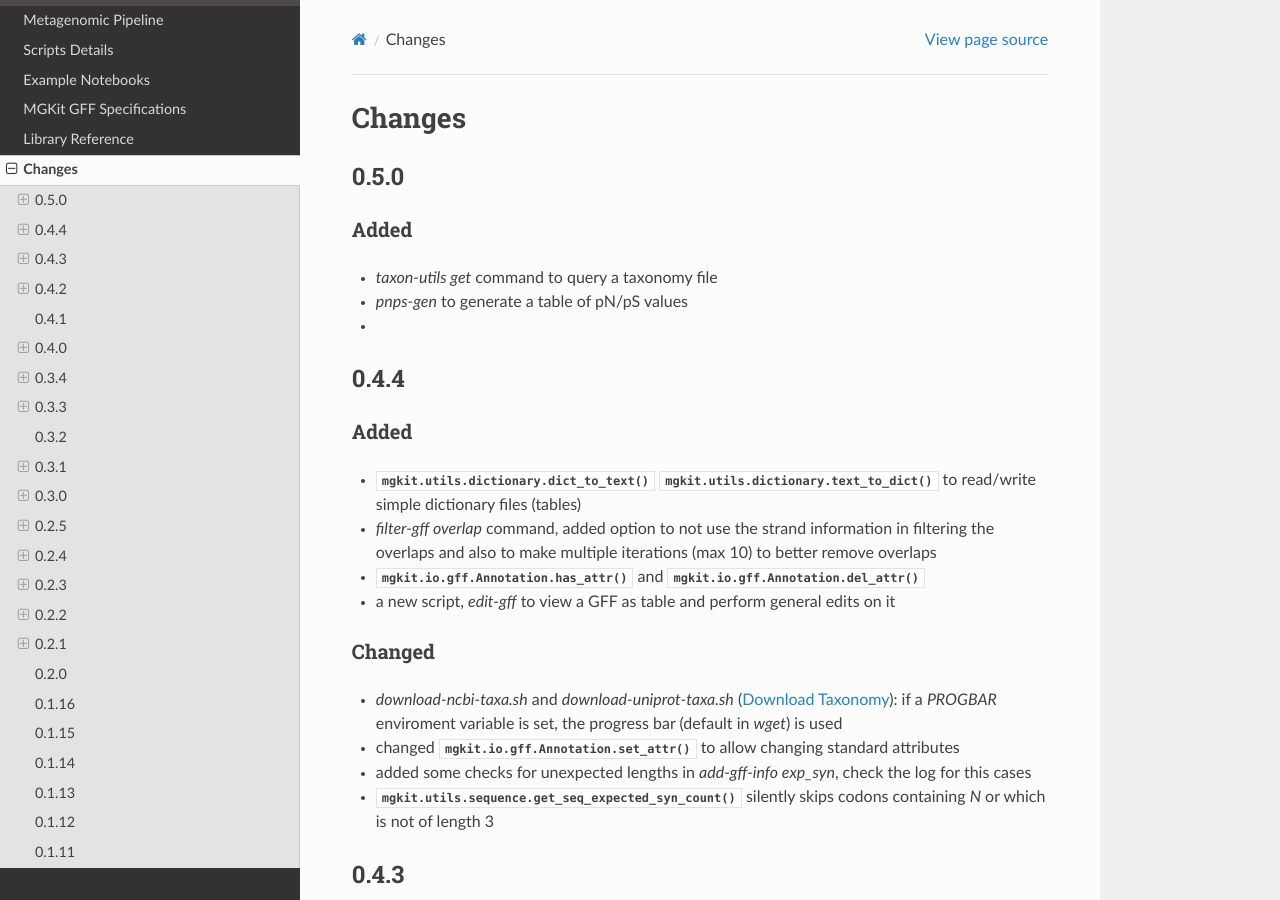
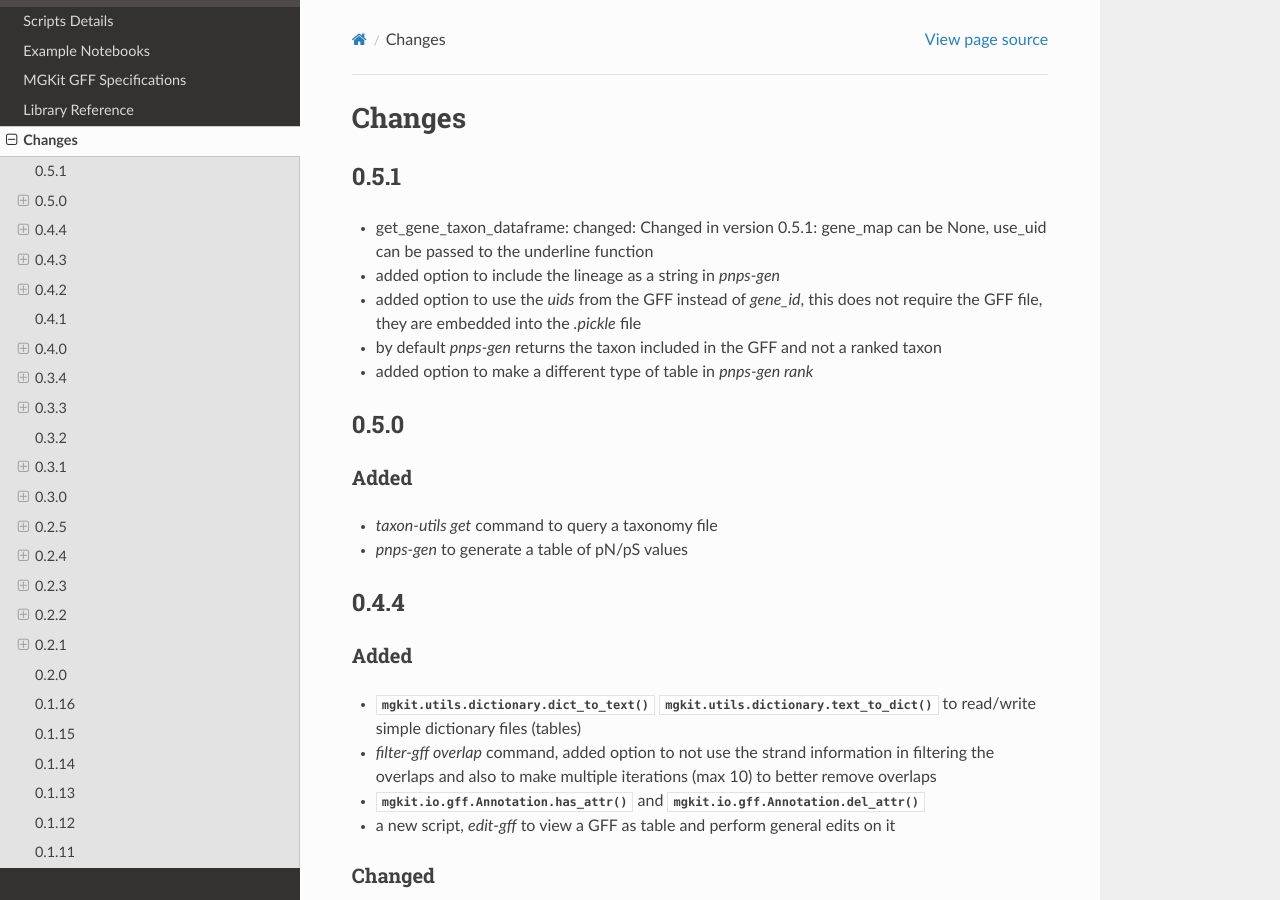
Before and after one commit to frubino/mgkit, a Sphinx documentation site: the page built from docs/source/changes.rst, in a window 1280 px wide and 900 px high. Built offline with Sphinx 7.4.7 and the Read the Docs theme 2.0.0, drawn with Linux system fonts in a browser that asks for light colours; pages that are not in the unit, such as notebooks, are missing from menus.

Commit message:
Updated documentation

```diff
--- a/docs/source/changes.rst
+++ b/docs/source/changes.rst
@@ -1,5 +1,14 @@
 Changes
 =======
+
+0.5.1
+-----
+
+* get_gene_taxon_dataframe: changed: Changed in version 0.5.1: gene_map can be None, use_uid can be passed to the underline function
+* added option to include the lineage as a string in *pnps-gen*
+* added option to use the *uids* from the GFF instead of *gene_id*, this does not require the GFF file, they are embedded into the *.pickle* file
+* by default *pnps-gen* returns the taxon included in the GFF and not a ranked taxon
+* added option to make a different type of table in *pnps-gen rank*
 
 0.5.0
 -----
@@ -9,7 +18,6 @@ Added
 
 * `taxon-utils get` command to query a taxonomy file
 * `pnps-gen` to generate a table of pN/pS values
-*
 
 0.4.4
 -----
```
